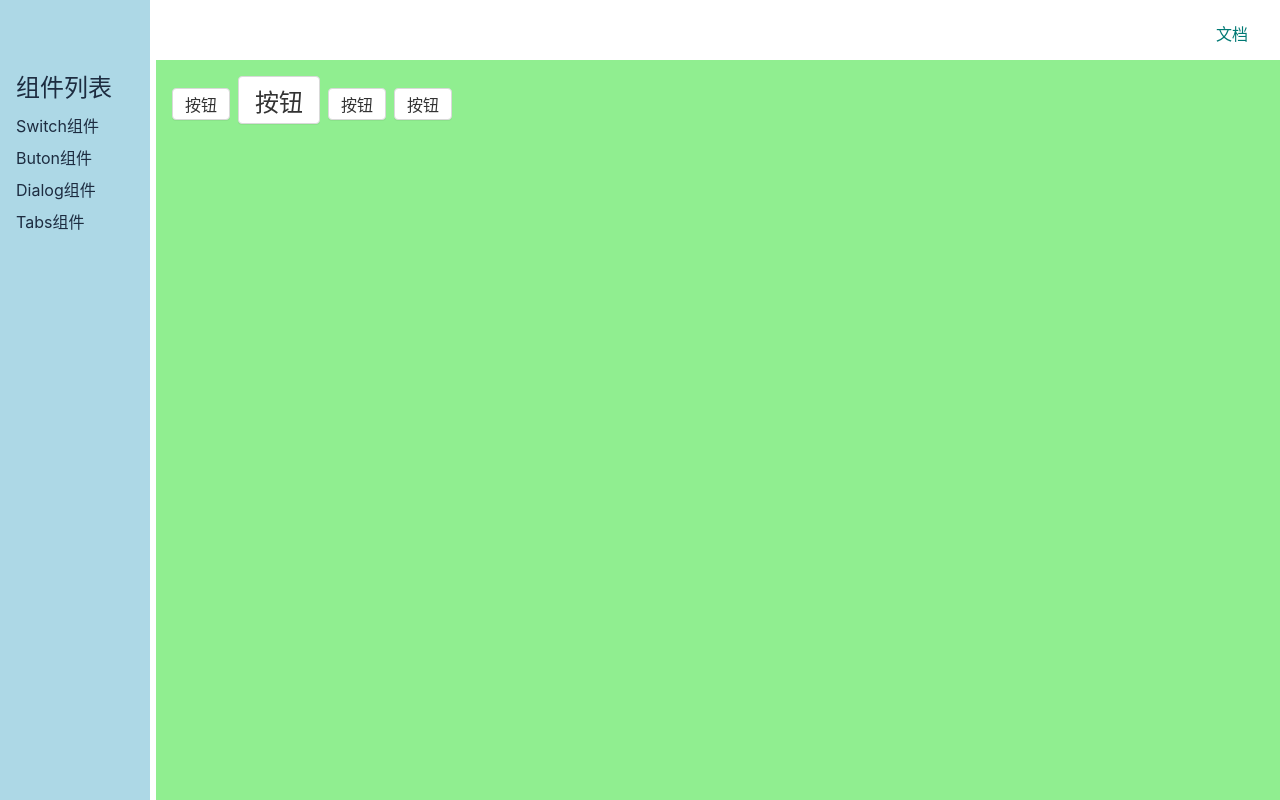
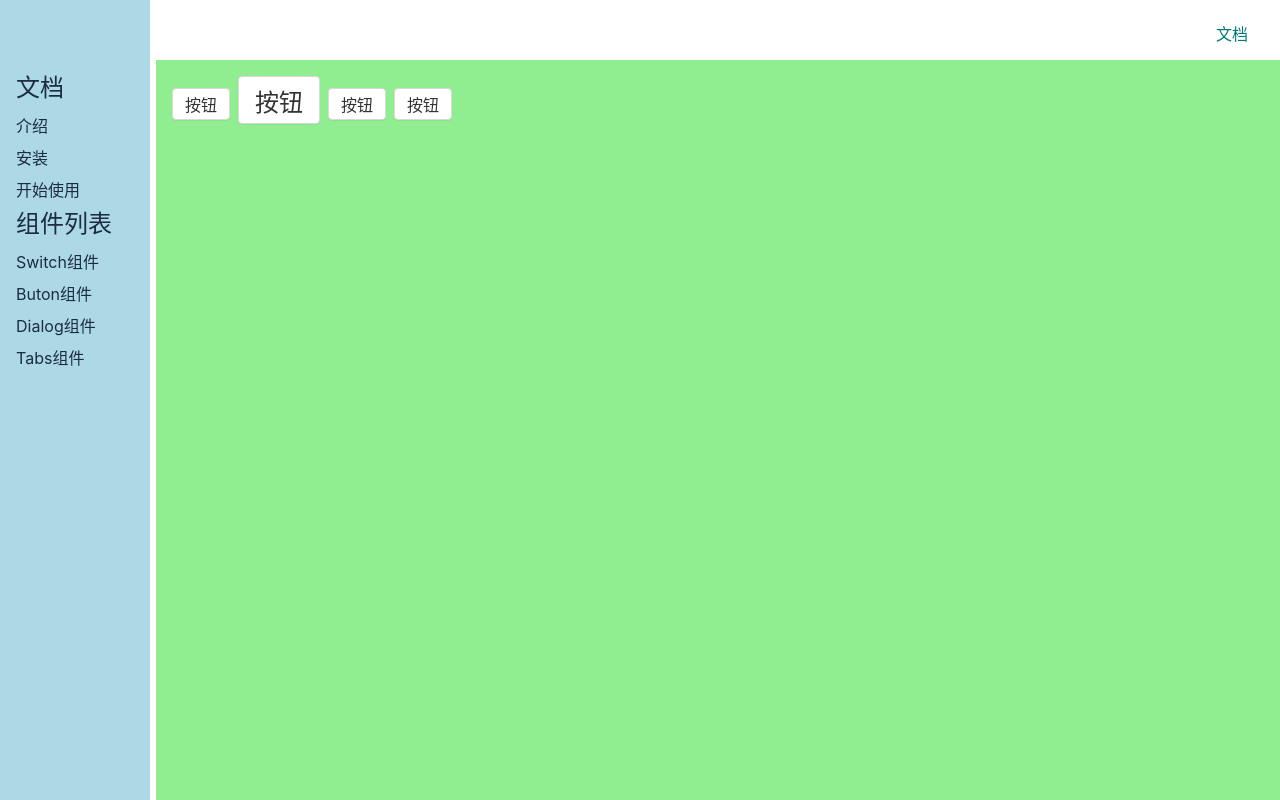
Before and after one commit to WISELYfeng/jelly-ui-code, a Vue app: page /#/doc/button in a window 1280 px wide. Built offline with nearby package versions, Linux system fonts and the light colour scheme.

Commit message:
增加文档

```diff
--- a/src/views/Doc.vue
+++ b/src/views/Doc.vue
@@ -3,6 +3,18 @@
     <Topnav toggleMenuButtonVisible class="nav"></Topnav>
     <div class="content">
       <aside v-if="asideVisible">
+        <h2>文档</h2>
+        <ol>
+          <li>
+            <router-link to="/doc/intro">介绍</router-link>
+          </li>
+          <li>
+            <router-link to="/doc/install">安装</router-link>
+          </li>
+          <li>
+            <router-link to="/doc/get-started">开始使用</router-link>
+          </li>
+        </ol>
         <h2>组件列表</h2>
         <ol>
           <li>
--- /dev/null
+++ b/src/views/GetStarted.vue
@@ -0,0 +1,5 @@
+<template>
+<div>
+  开始
+</div>
+</template>
--- /dev/null
+++ b/src/views/Install.vue
@@ -0,0 +1,5 @@
+<template>
+<div>
+  安装
+</div>
+</template>
--- /dev/null
+++ b/src/views/Intro.vue
@@ -0,0 +1,5 @@
+<template>
+<div>
+  Intro
+</div>
+</template>
```
Also changed, not shown: src/router.ts (+7 -0 lines).
